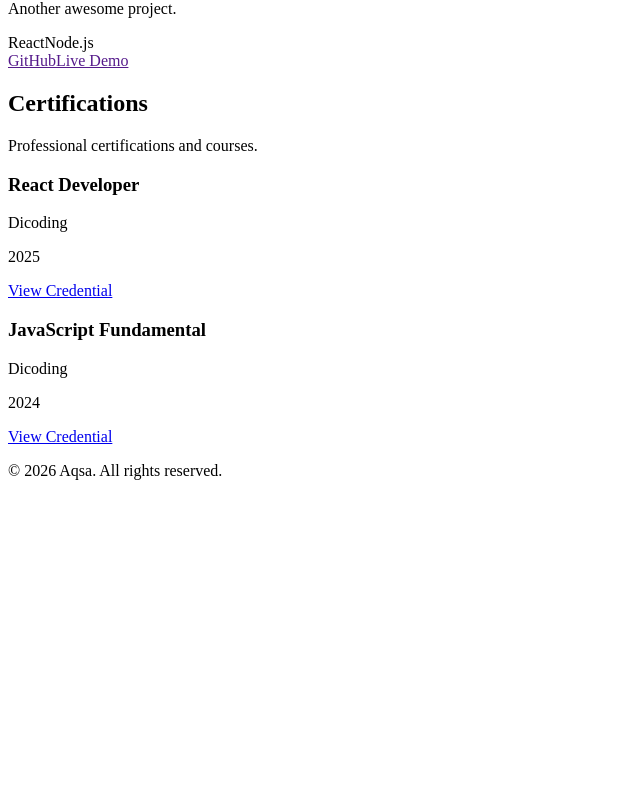
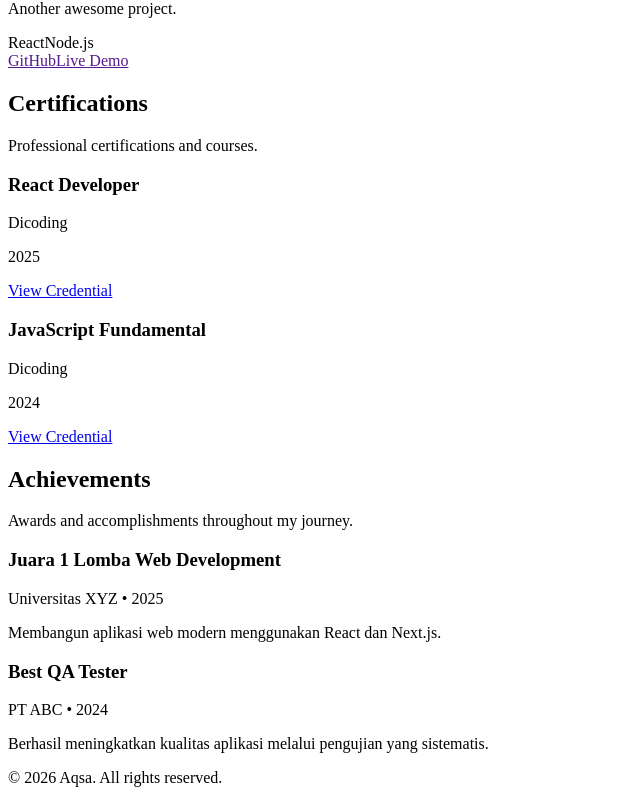
Before and after one commit to yazidar27/web-porto-crud, a Next.js app: page / in a window 1280 px wide. Shown: the part 1678-2481 px from the top of the page, without its empty margins (0-640 px from the left). Before the commit the page ends 2174 px from the top, so only its background shows below. Built offline with nearby package versions, Linux system fonts and the light colour scheme.

Commit message:
feat: create achievements section layout

```diff
--- a/app/page.tsx
+++ b/app/page.tsx
@@ -3,6 +3,7 @@ import About from "@/components/sections/About";
 import Skills from "@/components/sections/Skills";
 import Projects from "@/components/sections/Projects";
 import Certifications from "@/components/sections/Certifications";
+import Achievements from "@/components/sections/Achievements";
 
 export default function HomePage() {
   return (
@@ -12,6 +13,7 @@ export default function HomePage() {
       <Skills />
       <Projects />
       <Certifications />
+      <Achievements />
     </>
   );
 }
--- /dev/null
+++ b/components/cards/AchievementCard.tsx
@@ -0,0 +1,25 @@
+interface AchievementCardProps {
+  title: string;
+  organization: string;
+  year: string;
+  description: string;
+}
+
+export default function AchievementCard({
+  title,
+  organization,
+  year,
+  description,
+}: AchievementCardProps) {
+  return (
+    <div className="rounded-xl border p-6">
+      <h3 className="text-xl font-semibold">{title}</h3>
+
+      <p className="mt-2 text-sm text-muted-foreground">
+        {organization} • {year}
+      </p>
+
+      <p className="mt-4">{description}</p>
+    </div>
+  );
+}
--- /dev/null
+++ b/components/sections/Achievements.tsx
@@ -0,0 +1,25 @@
+import Container from "../layout/Container";
+import Section from "../layout/Section";
+import SectionTitle from "../shared/SectionTitle";
+import AchievementCard from "../cards/AchievementCard";
+
+import { achievements } from "@/data/achievements";
+
+export default function Achievements() {
+  return (
+    <Section id="achievements">
+      <Container>
+        <SectionTitle
+          title="Achievements"
+          subtitle="Awards and accomplishments throughout my journey."
+        />
+
+        <div className="grid gap-6 md:grid-cols-2">
+          {achievements.map((achievement) => (
+            <AchievementCard key={achievement.id} {...achievement} />
+          ))}
+        </div>
+      </Container>
+    </Section>
+  );
+}
--- /dev/null
+++ b/data/achievements.ts
@@ -0,0 +1,17 @@
+export const achievements = [
+  {
+    id: 1,
+    title: "Juara 1 Lomba Web Development",
+    organization: "Universitas XYZ",
+    year: "2025",
+    description: "Membangun aplikasi web modern menggunakan React dan Next.js.",
+  },
+  {
+    id: 2,
+    title: "Best QA Tester",
+    organization: "PT ABC",
+    year: "2024",
+    description:
+      "Berhasil meningkatkan kualitas aplikasi melalui pengujian yang sistematis.",
+  },
+];
```
